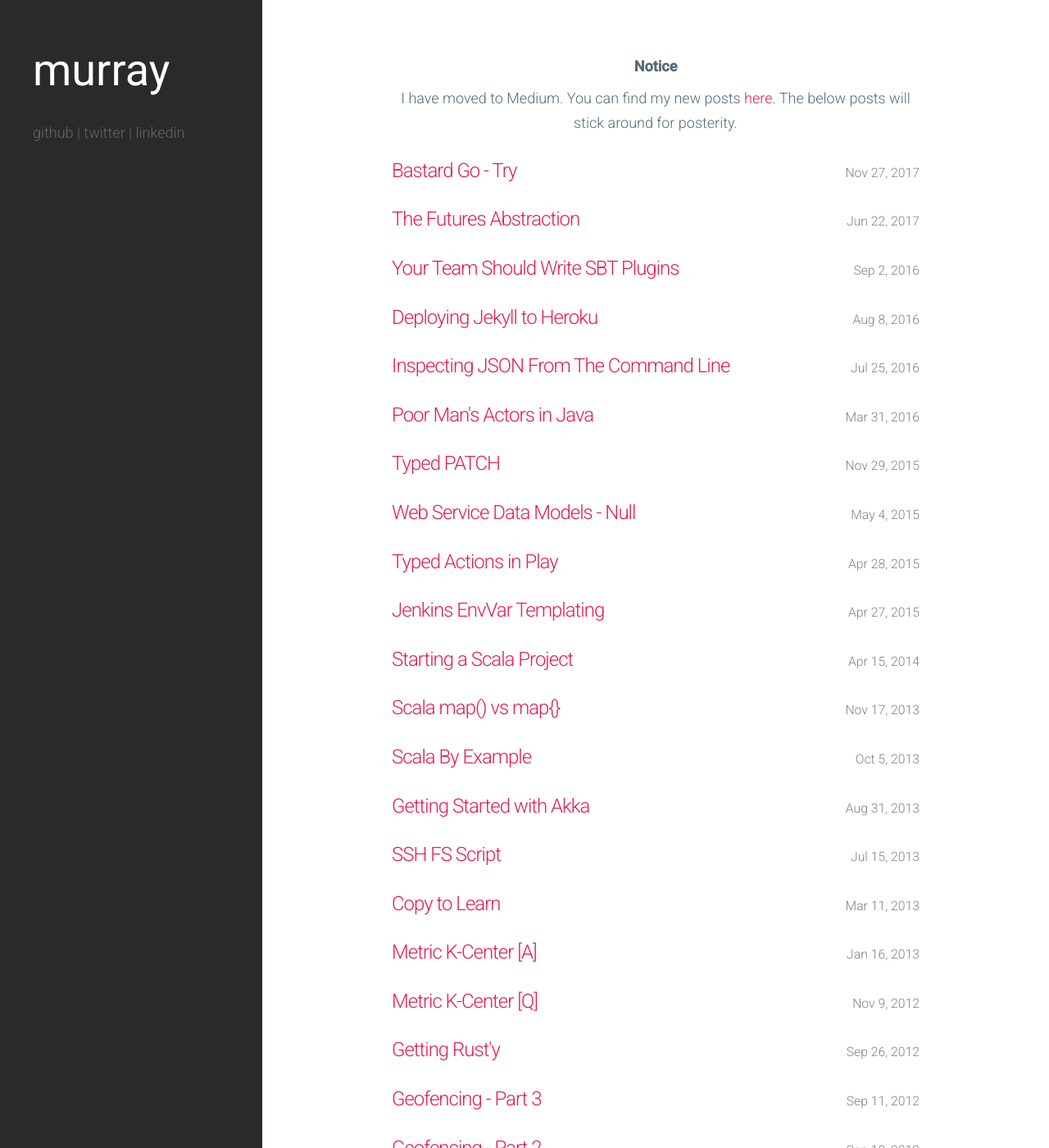
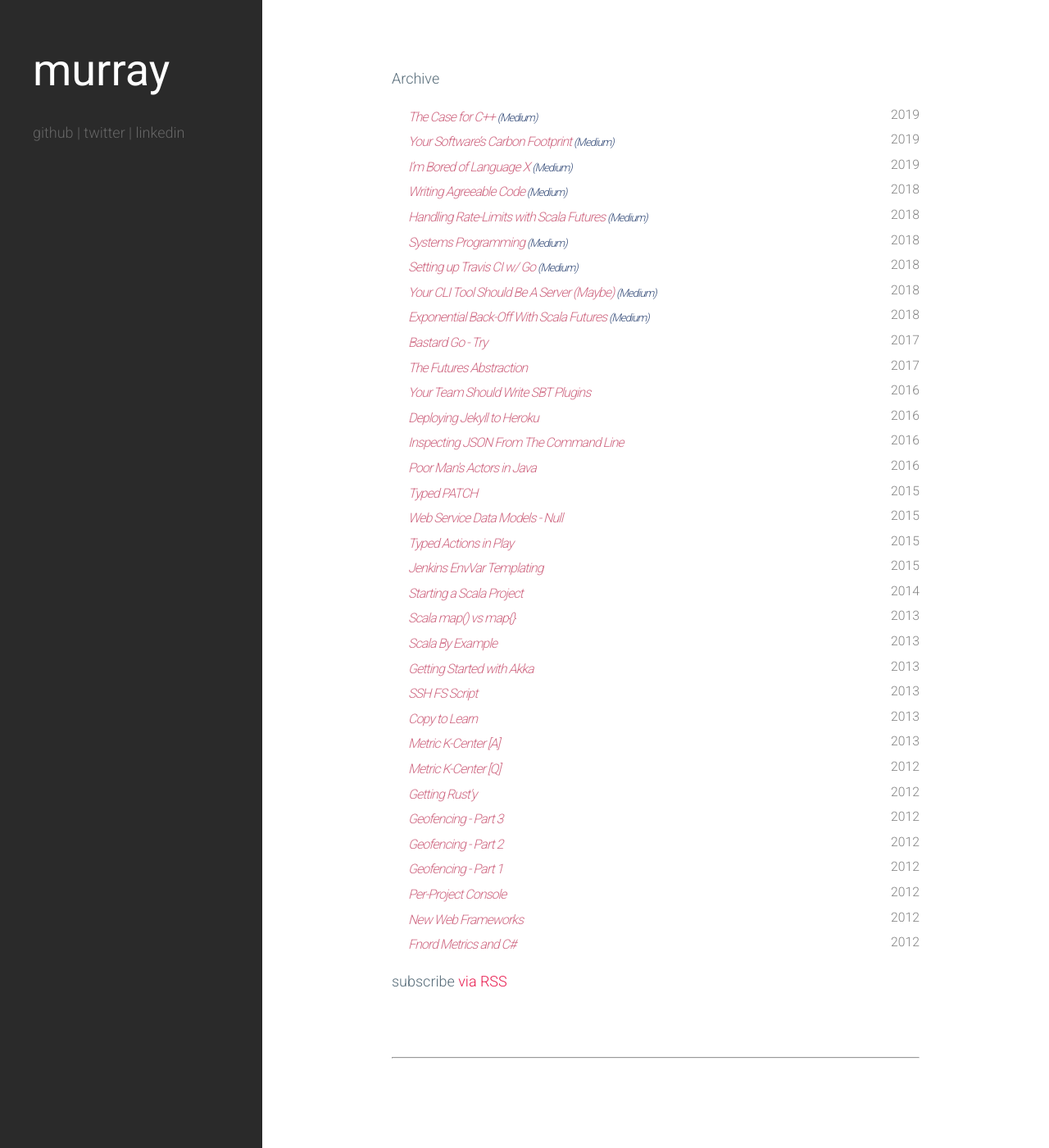
Before and after one commit to JohnMurray/johnmurray_io, a Jekyll site: the page built from index.html, in a window 1280 px wide and 1400 px high. Shown: the whole window at 82% size. Built offline with Jekyll 4.4.1, drawn with Linux system fonts in a browser that asks for light colours; some of the changed text lies outside the part shown.

Commit message:
add archived posts, redo styling a bit, general cleanup

```diff
--- /dev/null
+++ b/_data/medium_posts.yml
@@ -0,0 +1,36 @@
+- title: Exponential Back-Off With Scala Futures
+  url: https://medium.com/@john.m.murray786/exponential-back-off-with-scala-futures-7426340d0069
+  date: 2018-01-16
+  medium: true
+- title: Your CLI Tool Should Be A Server (Maybe)
+  url: https://medium.com/@john.m.murray786/your-cli-should-be-a-server-maybe-acf6a64be691
+  date: 2018-01-19
+  medium: true
+- title: Setting up Travis CI w/ Go
+  url: https://medium.com/@john.m.murray786/occasional-go-1-travis-ci-36e4f462952d
+  date: 2018-02-12
+  medium: true
+- title: Systems Programming
+  url: https://medium.com/@john.m.murray786/systems-programming-d5917e41353f
+  date: 2018-06-1
+  medium: true
+- title: Handling Rate-Limits with Scala Futures
+  url: https://medium.com/itnext/handling-rate-limits-with-scala-futures-8904538bca7f
+  date: 2018-06-21
+  medium: true
+- title: Writing Agreeable Code
+  url: https://medium.com/@john.m.murray786/writing-agreeable-code-55f49892a50e
+  date: 2018-06-22
+  medium: true
+- title: I’m Bored of Language X
+  url: https://medium.com/@john.m.murray786/im-bored-of-language-x-514be05b59cd
+  date: 2019-01-04
+  medium: true
+- title: Your Software’s Carbon Footprint
+  url: https://medium.com/@john.m.murray786/your-softwares-carbon-footprint-98d6dc2ff6d6
+  date: 2019-09-25
+  medium: true
+- title: The Case for C++
+  url: https://medium.com/itnext/the-case-for-c-4122a5b47130
+  date: 2019-10-26
+  medium: true
--- a/_layouts/default.html
+++ b/_layouts/default.html
@@ -9,12 +9,6 @@
 
     <div class="page-content">
       <div class="wrapper">
-        <div style="text-align: center">
-          <h4 style="font-weight: bold; margin-bottom: 8px;">Notice</h4>
-          I have moved to Medium. You can find my new posts
-          <a href="https://medium.com/@john.m.murray786">here</a>.
-          The below posts will stick around for posterity.
-        </div>
         {{ content }}
       </div>
     </div>
--- a/_layouts/post.html
+++ b/_layouts/post.html
@@ -25,7 +25,7 @@
     </article>
 
     <footer style="text-align:center;">
-      &copy; 2017. All Rights Reserved
+      &copy; All Rights Reserved
     </footer>
 
 </div>
--- a/_sass/_base.scss
+++ b/_sass/_base.scss
@@ -37,7 +37,7 @@
 p, blockquote, pre,
 ul, ol, dl, figure,
 %vertical-rhythm {
-    margin-bottom: $spacing-unit / 2;
+    margin-bottom: calc($spacing-unit / 2);
 }
 
 
@@ -116,7 +116,7 @@
 blockquote {
     color: $grey-color;
     border-left: 4px solid $grey-color-light;
-    padding-left: $spacing-unit / 2;
+    padding-left: calc($spacing-unit / 2);
     font-size: 18px;
     letter-spacing: -1px;
     font-style: italic;
@@ -171,8 +171,8 @@
     @include media-query($on-laptop) {
         max-width: -webkit-calc(#{$content-width} - (#{$spacing-unit}));
         max-width:         calc(#{$content-width} - (#{$spacing-unit}));
-        padding-right: $spacing-unit / 2;
-        padding-left: $spacing-unit / 2;
+        padding-right: calc($spacing-unit / 2);
+        padding-left: calc($spacing-unit / 2);
     }
 }
 
--- a/_sass/_layout.scss
+++ b/_sass/_layout.scss
@@ -83,9 +83,20 @@
 }
 
 .post-list .post-title {
-    margin-top: $spacing-unit;
-    margin-bottom: 0;
+    margin-top: 5px; // $spacing-unit;
+    margin-bottom: 0px;
     display: inline-block;
+    font-size: 16px;
+}
+
+.post-list .post-title .archive {
+    display: inline-block;
+    margin: 0;
+    padding: 0 0 0 20px;
+    font-style: italic;
+    .post-link {
+        color: lighten(desaturate($brand-color, 30%), 10%);
+    }
 }
 
 .post-meta {
@@ -93,12 +104,12 @@
     display: inline-block;
     float: right;
     font-size: $small-font-size;
-    margin-top: 32px;
+    margin-top: 0px;
 }
 
 .post-link {
-    display: block;
-    font-size: 24px;
+    display: inline-block;
+    font-size: 16px;
 }
 
 
@@ -111,13 +122,8 @@
 }
 
 .post-title {
-    font-size: 42px;
     letter-spacing: -1px;
     line-height: 1;
-
-    @include media-query($on-laptop) {
-        font-size: 36px;
-    }
 }
 
 .post-content {
--- a/drafts.html
+++ b/drafts.html
@@ -7,7 +7,6 @@
   <ul class="post-list">
     {% for post in site.drafts %}
       <li>
-
         <h2 class="post-title">
           <a class="post-link" href="{{ post.url | prepend: site.baseurl }}">{{ post.title }}</a>
         </h2>
--- a/index.html
+++ b/index.html
@@ -6,13 +6,40 @@
 
     <ul class="post-list">
         {% for post in site.posts %}
+        {% if post.archive %}{% continue %}{% endif %}
         <li>
+            <h2 class="post-title">
+                <a class="post-link" href="{{ post.url | prepend: site.baseurl }}">
+                    {% if post.draft %}
+                        (draft)
+                    {% endif %}
+                    {{ post.title }}
+                </a>
+            </h2>
+            <span class="post-meta">{{ post.date | date: "%-d %Y" }}</span>
+        </li>
+        {% endfor %}
+    </ul>
 
+    <h4>Archive</h4>
+    <ul class="post-list">
+        {% assign archived_posts = site.posts | where: "archive", "true" | concat: site.data.medium_posts | sort: "date" | reverse %}
+        {% for post in archived_posts %}
+        <li>
             <h2 class="post-title">
-          <a class="post-link" href="{{ post.url | prepend: site.baseurl }}">{{ post.title }}</a>
-        </h2>
-            <span class="post-meta">{{ post.date | date: "%b %-d, %Y" }}</span>
-
+                <span class="archive">
+                <a class="post-link" href="{{ post.url | prepend: site.baseurl }}">
+                    {% if post.draft %}
+                        (draft)
+                    {% endif %}
+                    {{ post.title }}
+                </a>
+                {% if post.medium %}
+                    <small>(Medium)</small>
+                {% endif %}
+                </span>
+            </h2>
+            <span class="post-meta">{{ post.date | date: "%Y" }}</span>
         </li>
         {% endfor %}
     </ul>
```
